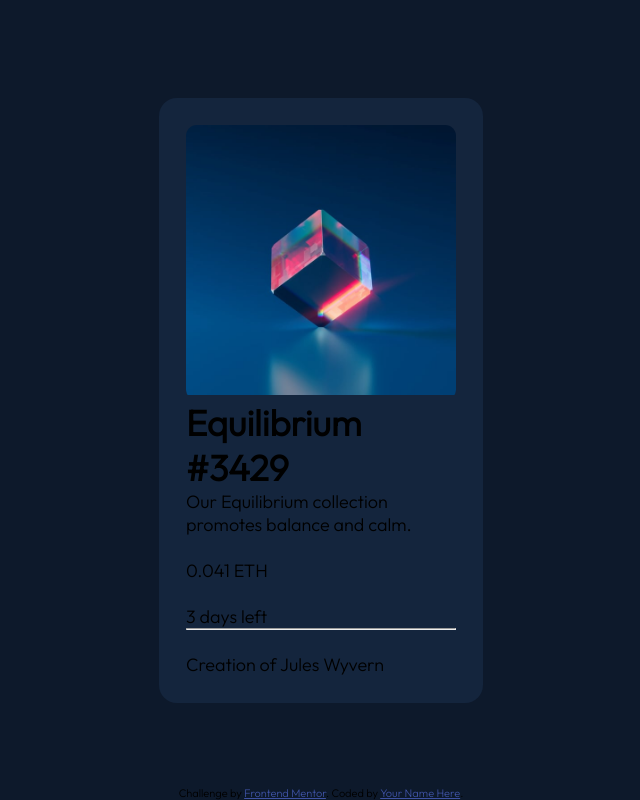
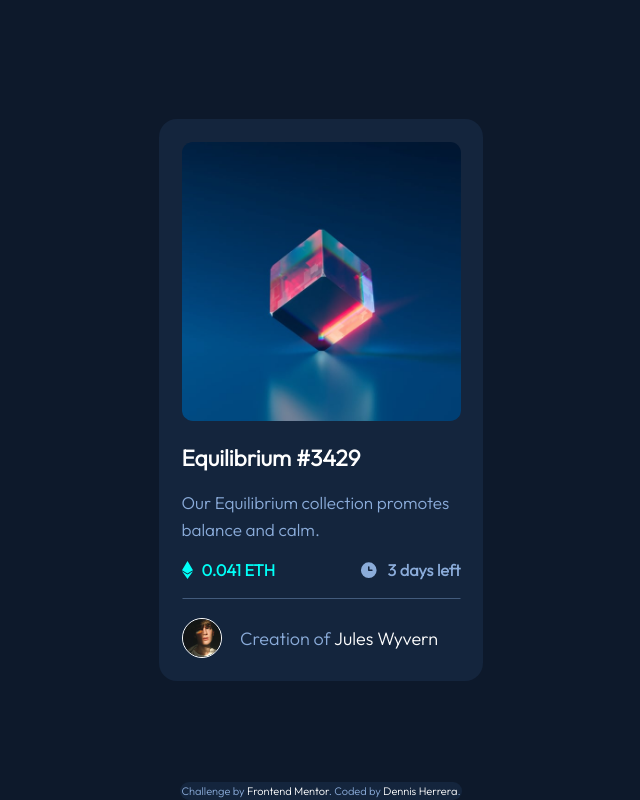
Before and after one commit to Klonnister/NFT-preview-card, a plain HTML site: page index.html in a window 1280 px wide. Shown: the whole page, without its empty margins (319-959 px from the left). Drawn offline with Linux system fonts and the light colour scheme.

Commit message:
added all style to document

```diff
--- a/index.html
+++ b/index.html
@@ -12,37 +12,40 @@
 <body>
   <main class="card">
     <div class="img-container">
-      <div></div>
+      <a href="#">
+        <div class="view-curtain"></div>
+        <img src="src/images/icon-view.svg" alt="" class="view-img">
         <img src="src/images/image-equilibrium.jpg" alt="" class="img">
+      </a>
     </div>
 
-    <div>
-      <h1>Equilibrium #3429</h1>
-      <p>Our Equilibrium collection promotes balance and calm.</p>
-      <div>
-        <div>
-          <img src="" alt="">
+    <h1>
+      <a href="#">Equilibrium #3429</a>
+    </h1>
+    <p class="description">Our Equilibrium collection promotes balance and calm.</p>
+    <div class="price-time">
+      <div class="price">
+        <img src="src/images/icon-ethereum.svg" alt="">
         <p>0.041 ETH</p>
       </div>
-        <div>
-          <img src="" alt="">
+      <div class="time">
+        <img src="src/images/icon-clock.svg" alt="">
         <p>3 days left</p>
       </div>
     </div>
 
     <hr>
 
-      <div>
-        <img src="" alt="">
-        <p>Creation of Jules Wyvern</p>
-      </div>
+    <div class="author">
+      <img src="src/images/image-avatar.png" alt="">
+      <p>Creation of <a href="#">Jules Wyvern</a></p>
     </div>
   </main>
 
   <footer>
     <div class="attribution">
       Challenge by <a href="https://www.frontendmentor.io?ref=challenge" target="_blank">Frontend Mentor</a>.
-      Coded by <a href="#">Your Name Here</a>.
+      Coded by <a href="https://github.com/Klonnister">Dennis Herrera</a>.
     </div>
   </footer>
 </body>
--- a/src/style.css
+++ b/src/style.css
@@ -8,6 +8,8 @@
     --white: hsl(0, 0%, 100%);
     font-family: 'Outfit', sans-serif;
     font-size: 18px;
+    font-weight: 300;
+    color: var(--Soft-blue);
 }
 
 * {
@@ -25,46 +27,158 @@ body {
     align-items: center;
 }
 
+p {
+    display: inline;
+}
+
+a {
+    text-decoration: none;
+}
+
 /* Card style */
 .card {
     background-color: var(--card-blue);
     width: 18em;
-    padding: 1.5em;
+    padding: 1.25em;
     border-radius: 1em;
 }
 
 .img-container {
     width: 100%;
-    height: auto;
-    border-radius: 0.60em;
+    border-radius: 0.60rem;
     overflow: hidden;
+    position: relative;
 }
 
+.view-curtain {
+    background-color: var(--Cyan);
+    width: 100%;
+    height: 100%;
+    position: absolute;
+    opacity: 0%;
+    transition: opacity 0.25s;
+}
 
+.view-img {
+    position: absolute;
+    inset: 0;
+    margin: auto;
+    opacity: 0%;
+    transition: opacity 0.25s;
+}
+
+.img-container:hover > a > .view-curtain {
+    opacity: 50%;
+}
+.img-container:hover > a > .view-img {
+    opacity: 100%;
+}
 
 .img {
     max-width: 100%;
+    height: auto;
+    display: block;
 }
 
+h1 {
+    padding-top: 1em;
+    padding-bottom: 0.75em;
+    color: var(--white);
+    font-size: 1.25rem;
+    font-weight: 600;
+}
 
+h1 > a {
+    font-style: normal;
+    color: var(--white);
+}
 
+h1 > a:hover {
+    color: var(--Cyan);
+}
 
+.description {
+    font-size: 0.95rem;
+    line-height: 1.5rem;
+    display: block;
+    margin-bottom: 1em;
+}
 
+.price-time {
+    display: flex;
+    justify-content: space-between;
+    margin-bottom: 1em;
+}
 
+.price {
+    display: flex;
+    align-items: center;
+}
 
+.price > img {
+    margin-right: 0.50rem;
+}
+.price > p {
+    color: var(--Cyan);
+    font-weight: 600;
+    font-size: 0.90rem;
+}
 
+.time {
+    display: flex;
+    align-items: center;
+}
 
+.time > img {
+    margin-right: 0.50rem;
+    width: 1.10rem;
+}
+.time > p {
+    font-weight: 600;
+    font-size: 0.90rem;
+}
 
+hr {
+    border: 0.25px solid var(--card-blue);
+    border-top: 0.25px solid var(--Soft-blue);
+    opacity: 40%;
+    margin-bottom: 1em;
+}
 
+.author {
+    display: flex;
+    justify-content: start;
+    align-items: center;
+}
 
+.author > img {
+    width: 2.25rem;
+    border: 1px solid var(--white);
+    border-radius: 50%;
+    margin-right: 1em;
+}
 
+.author > p > a {
+    color: var(--white);
+}
 
-
-
+.author > p > a:hover {
+    color: var(--Cyan);
+}
 
 footer {
     position: absolute;
     bottom: 0;
+    background-color: var(--card-blue);
+    border-radius: 1rem;
+    padding: 0.10rem;
 }
 .attribution { font-size: 11px; text-align: center; }
-.attribution a { color: hsl(228, 45%, 44%); }
+.attribution a { color: var(--white); }
+.attribution a:hover { color:darkgray; }
+
+@media only screen and (max-height: 38em) {
+    footer {
+        display: none;
+    }
+}
```
Lines whose indentation alone changed are shown as unchanged.
